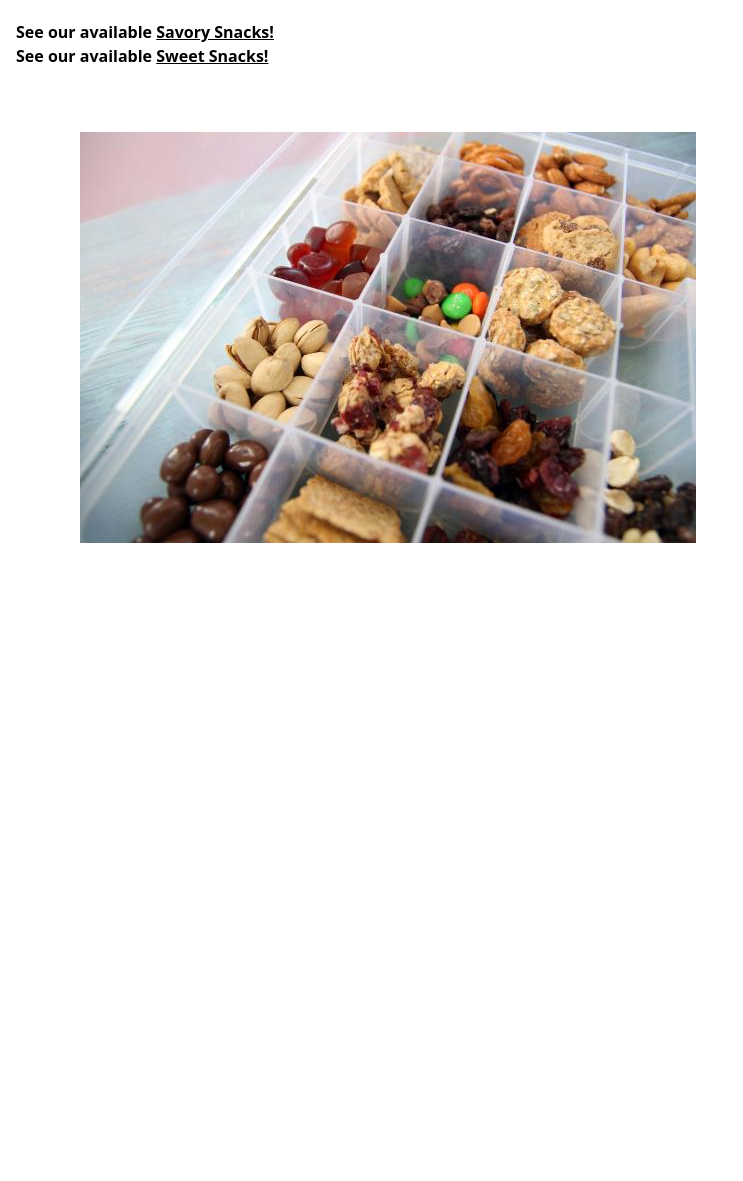
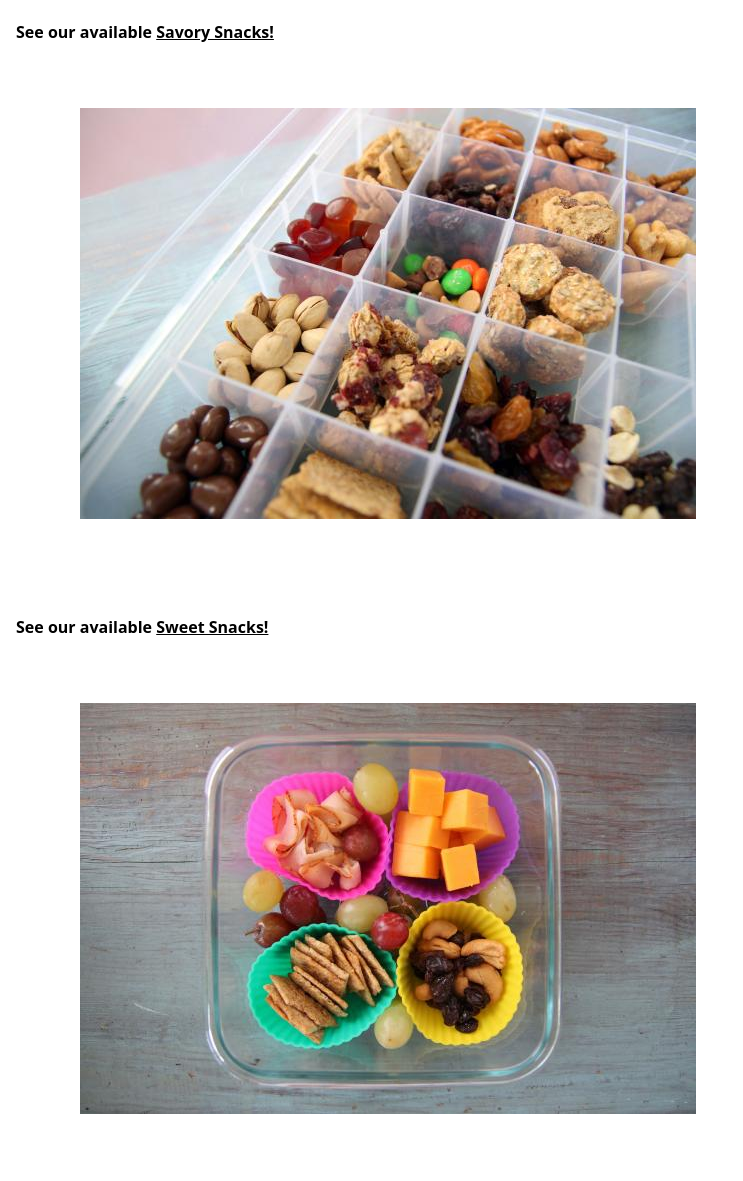
Before and after one commit to alo924/hw2, a plain HTML site: page index.html in a window 1280 px wide. Shown: the part 76-1257 px from the top of the page, without its empty margins (0-743 px from the left). Before the commit the page ends 800 px from the top, so only its background shows below. Drawn offline with nearby package versions, Linux system fonts and the light colour scheme.

Commit message:
test pictures

```diff
--- a/index.html
+++ b/index.html
@@ -10,20 +10,20 @@
 <body>
     <div class="mt:p-16 p-4">
     <div>
-    <h1 class="w-1/2 font-bold text-blue-500"> Flying Solo Snacks</h1>
-    <h2 class="font-bold text-green-500"> Use Flying Solo Snacks for your next flight!</h2>
-</div>
+        <h1 class="w-1/2 font-bold text-blue-500"> Flying Solo Snacks</h1>
+        <h2 class="font-bold text-green-500"> Use Flying Solo Snacks for your next flight!</h2>
+    </div>
+    </div>
+
+<div class = "mt:p-8 p-4">
+    <p class= "font-bold" > See our available <a href="page2.html" class= "underline"> Savory Snacks! </a></p>
+    <p class = "mt: p-16"><img src="0. Snacks.jpeg"></p>
 </div>
 
 <div class = "mt:p-8 p-4">
-        <p class= "font-bold" > See our available <a href="page2.html" class= "font-red underline"> Savory Snacks! </a></p>
-        <p class = "font-bold"> See our available <a href="page3.html" class= "font-red underline"> Sweet Snacks! </a></p>
-    <p class = "mt: p-16"><img src="0. Snacks.jpeg"></p>
+    <p class = "font-bold"> See our available <a href="page3.html" class= "underline"> Sweet Snacks! </a></p>
+    <p class = "mt: p-16"><img src="0. Treat.jpeg"></p>
 </div>
-
-
-
-
 
 </body>
 
```
